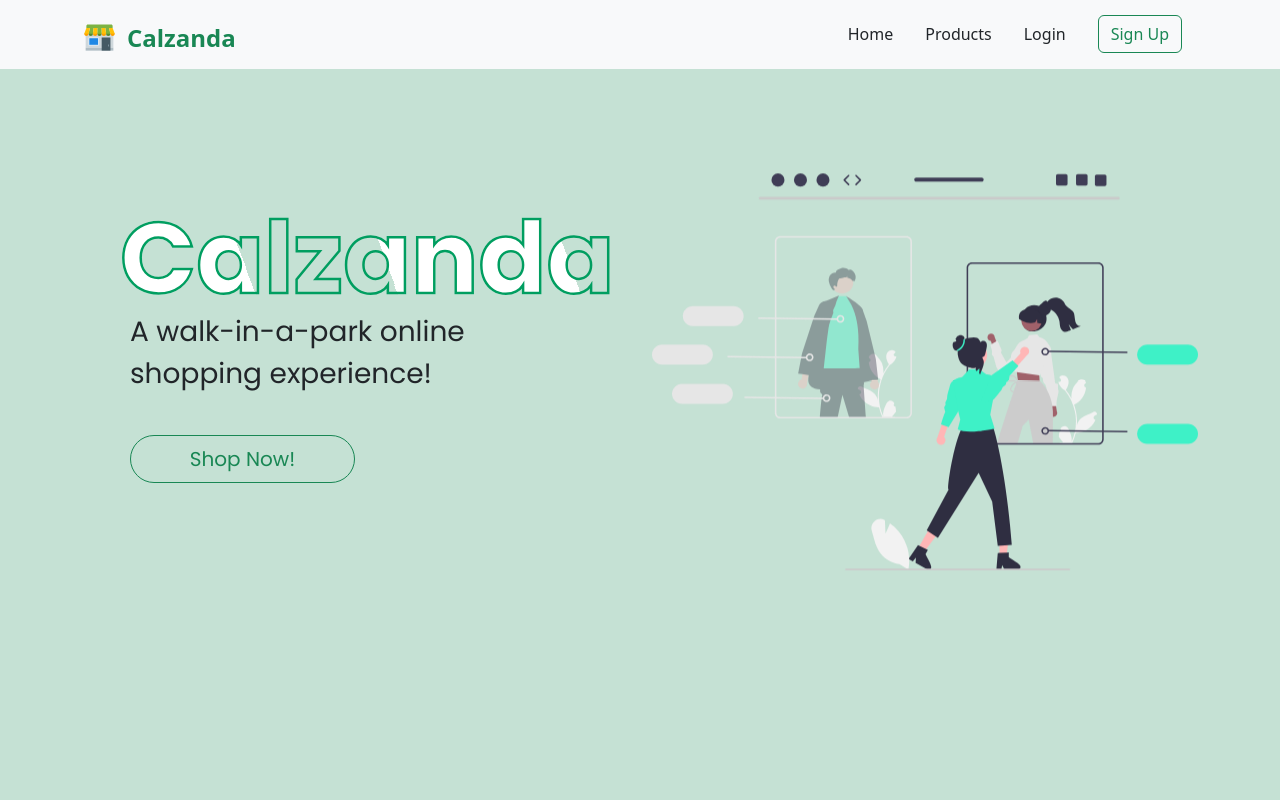
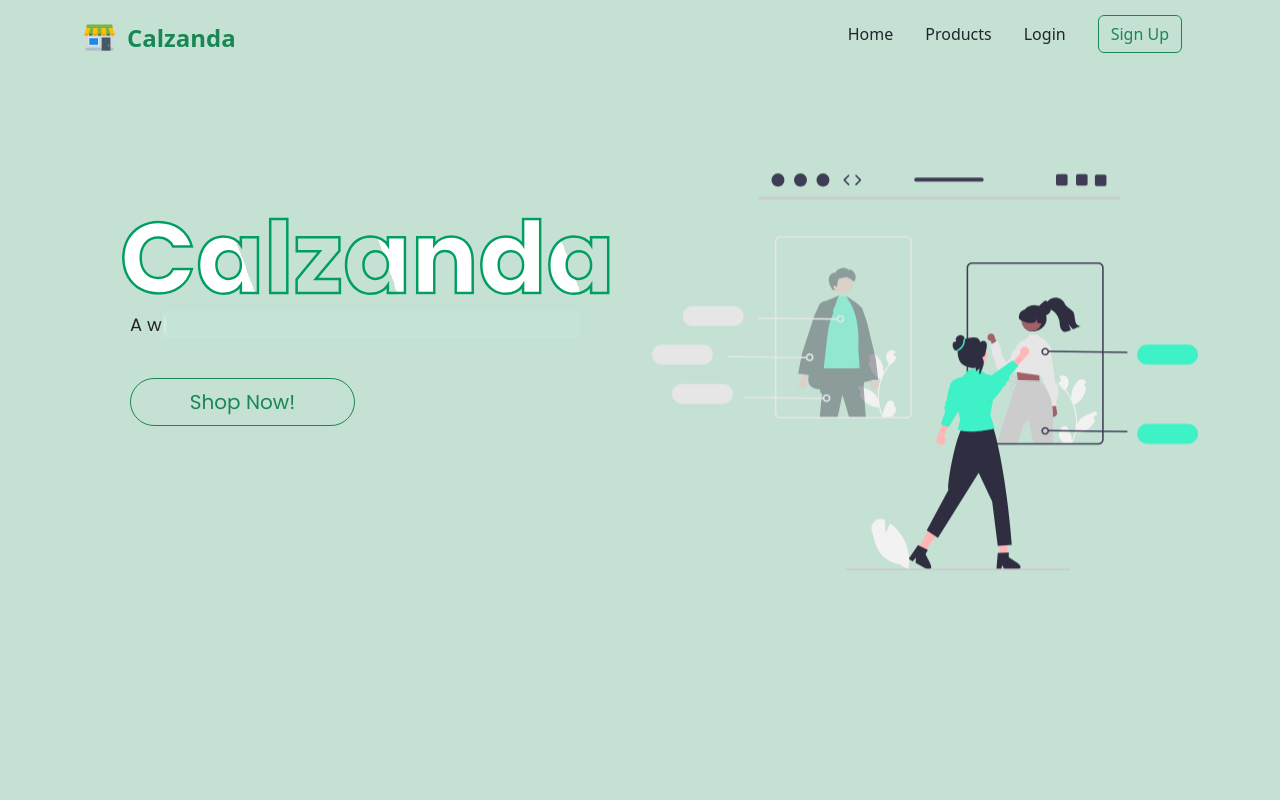
Before and after one commit to musfirah3/reactApp, a React (Vite) app: page / in a window 1280 px wide. Shown: the top 800 px of the page. Built offline with nearby package versions, Linux system fonts and the light colour scheme; no server answers; the HTML template or start-up script is replaced by a standard one.

Commit message:
Text Animation

```diff
--- a/src/App.css
+++ b/src/App.css
@@ -69,7 +69,7 @@ input {
   margin-right: 20px !important;
 }
 .bkgroundCard {
-  background-color: #738276;
+  background-color: #baf0c4;
 }
 .page_404 {
   padding: 40px 0;
@@ -130,3 +130,29 @@ animation: back 20s linear infinite;
 .fa-3x{
   font-size:1.5em !important;
 }
+
+
+.typewriter{
+  position: relative;
+  font-size: 18px;
+}
+.typewriter::after{
+  content: '|';
+  position: absolute;
+  right: 0;
+  color: white;
+  background-color:#c7e4d9;
+  width: 100%;
+  animation: typing 3s steps(14) alternate infinite,
+              line 1s infinite;
+}
+@keyframes typing{
+  to{
+      width: 0%;
+  }
+}
+@keyframes line {
+  50%{
+      color: transparent;
+  }
+}
--- a/src/App.jsx
+++ b/src/App.jsx
@@ -19,7 +19,7 @@ import "react-toastify/dist/ReactToastify.css";
 
 
 function App() {
-  const [user, setUser] = useState(false)
+  const [user, setUser] = useState(true)
 
 
 
--- a/src/Components/Footer.jsx
+++ b/src/Components/Footer.jsx
@@ -13,7 +13,7 @@ function Footer() {
           <div className="row text-center text-md-left">
             <div className="col-md-3 col-lg-3 col-xl-3 mx-auto mt-3">
               <h3 className='mb-4 font-weight-bold text-success'>Calzanda</h3>
-              <p>Lorem ipsum dolor sit amet consectetur adipisicing elit. Sit, maxime?</p>
+              <p>A walk-in-a-park online shopping experience!</p>
 
             </div>
             <div className="col-md-2 col-lg-2 col-xl-2 mx-auto mt-3">
--- a/src/Components/NavigationBar.jsx
+++ b/src/Components/NavigationBar.jsx
@@ -8,7 +8,7 @@ import {FcShop} from 'react-icons/fc';
 function NavigationBar() {
   return (
 
-    <Navbar expand="lg" className="bg-body-tertiary">
+    <Navbar expand="lg" className="bg-success bg-opacity-25">
       <Container>
         <Link to="/" className='Brand text-decoration-none text-success fw-bold fs-4'><span className='largeNavIcon'><FcShop/></span>Calzanda</Link>
         <Navbar.Toggle aria-controls="basic-navbar-nav" />
--- a/src/assets/pages/Home.jsx
+++ b/src/assets/pages/Home.jsx
@@ -12,7 +12,7 @@ function Home() {
                     <div className="col-md-6 py-5">
                         <div className="p-5 my-5">
                             <h1 className='data-text' >Calzanda</h1>
-                            <p className='fs-3'>A walk-in-a-park online shopping experience!</p>
+                            <p className='typewriter '>A walk-in-a-park online shopping experience!</p>
                             <Link to="/products"><button className='btn btn-outline-success btn-lg rounded-pill mt-4 w-50'>Shop Now!</button></Link>
                         </div>
                     </div>
```
